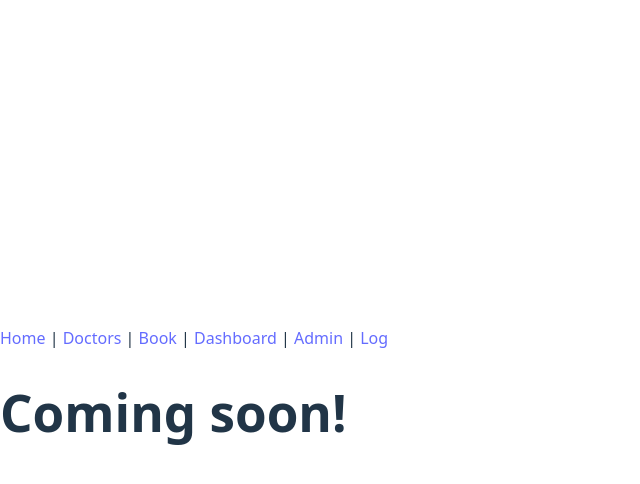
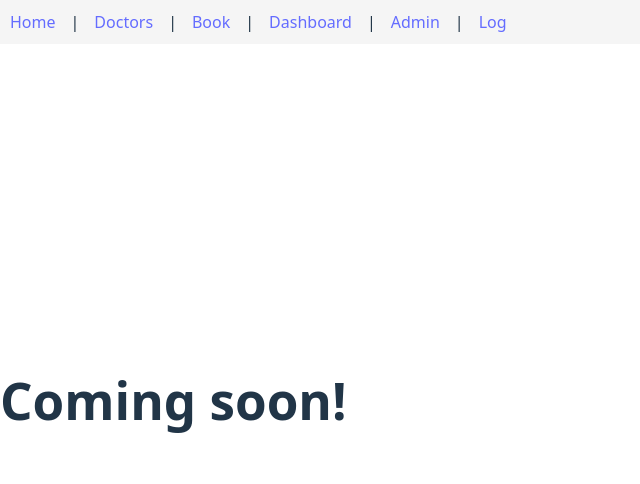
Before and after one commit to Vasuuu641/clinic-app, a React (Vite) app: page / in a window 1280 px wide. Shown: the top 484 px of the page, without its empty margins (0-640 px from the left). Built offline with nearby package versions, Linux system fonts and the light colour scheme; the HTML template or start-up script is replaced by a standard one.

Commit message:
Added some styling to the nav menu
Ensured the nav menu got positioned to the top left for good UI

```diff
--- a/src/components/Navbar.jsx
+++ b/src/components/Navbar.jsx
@@ -1,14 +1,19 @@
 import { Link } from 'react-router-dom';
+import '../css/Navbar.css';
 
 function Navbar() {
   return (
-    <nav>
+    <nav className = "navbar">
+      <div className = "nav-links">
+
       <Link to="/">Home</Link> | {""}
       <Link to="/doctors">Doctors</Link> | {""}
       <Link to="/book">Book</Link> | {""}
       <Link to="/dashboard">Dashboard</Link> | {""}
       <Link to="/admin">Admin</Link> | {""}
       <Link to="/log">Log</Link>
+
+      </div>
     </nav>
   );
 }
--- /dev/null
+++ b/src/css/Navbar.css
@@ -0,0 +1,16 @@
+.navbar {
+  background-color: #f5f5f5;
+  padding: 10px;
+  position: fixed; /* Fix the navbar to the top of the page */
+  top: 0;
+  left: 0;
+  width: 100%; /* Make it span the full width of the screen */
+  z-index: 1000; /* Ensure it's above other content */
+}
+
+.nav-links {
+  display: flex;
+  gap: 15px;
+  justify-content: flex-start;
+  align-items: center;
+}
```
